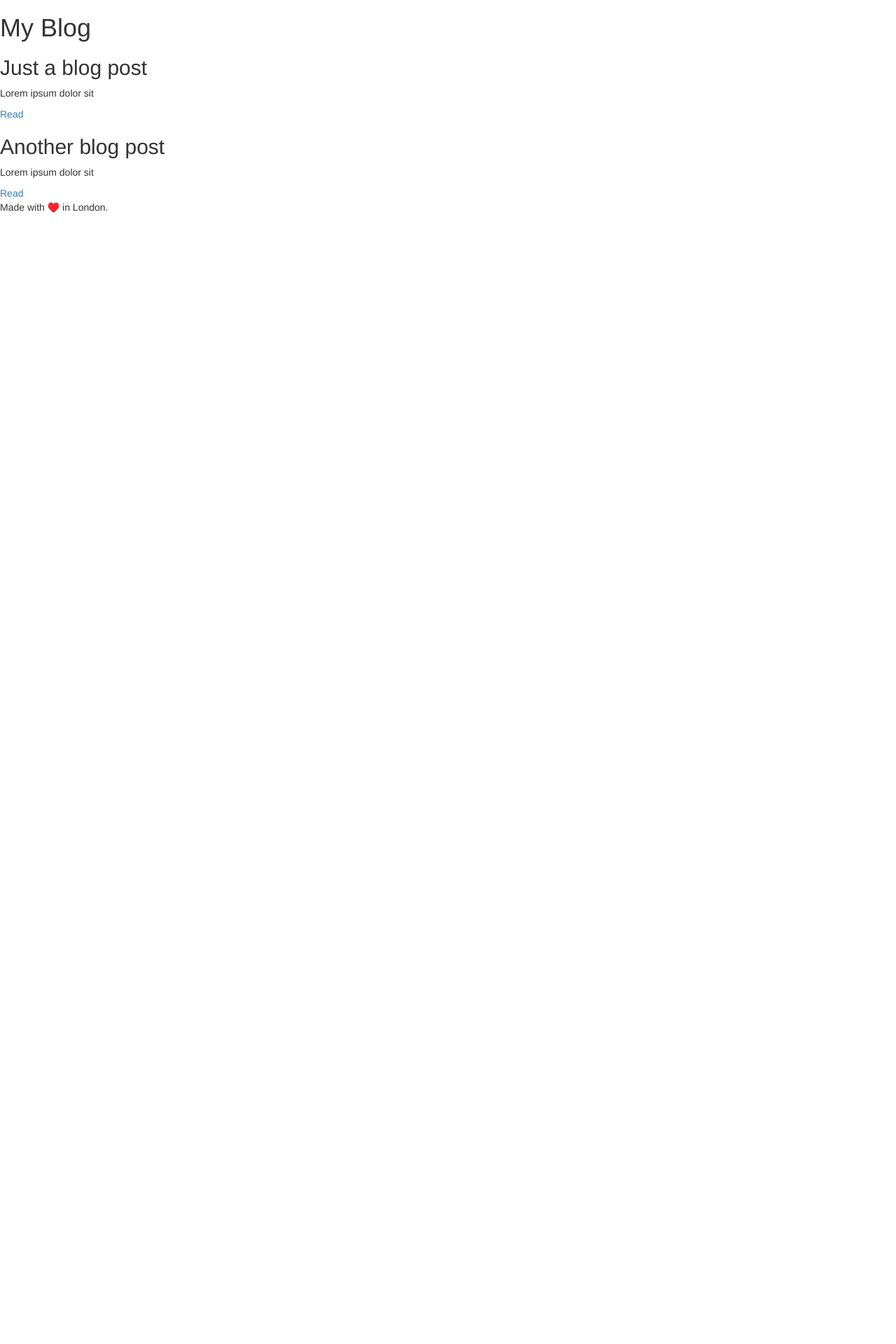
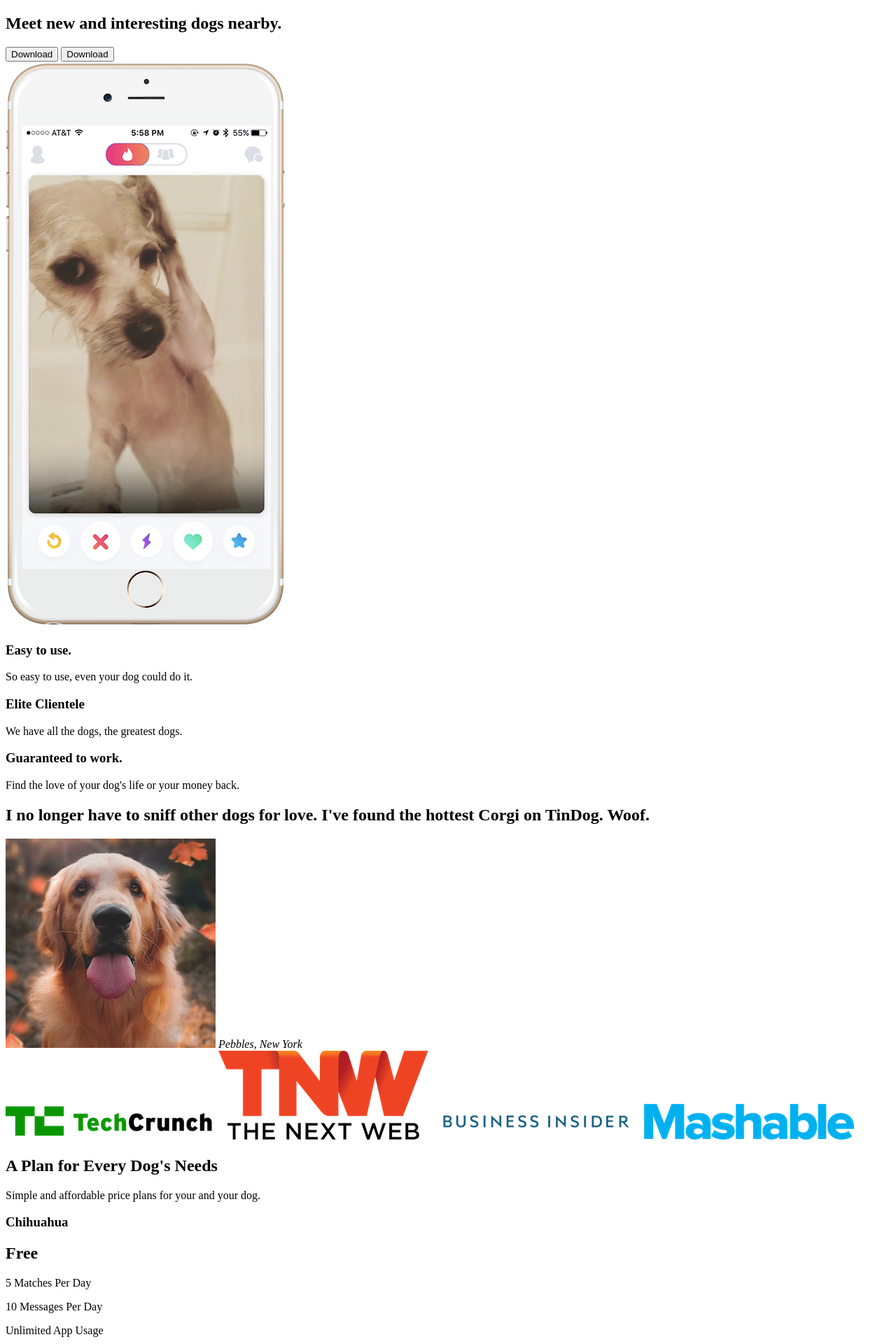
Before and after one commit to fallnomega/BootstrapLessons, a Flask app: page / in a window 1280 px wide. Shown: the top 1920 px of the page at 70% size. Before the commit the page ends 304 px from the top, so only its background shows below. Run offline with Flask 3, Linux system fonts and the light colour scheme.

Commit message:
updated index.html for tindog project

```diff
--- a/templates/index.html
+++ b/templates/index.html
@@ -1,43 +1,132 @@
 <!DOCTYPE html>
-<html lang="en">
+<html>
+
 <head>
-    <!-- Latest compiled and minified CSS -->
-<link rel="stylesheet" href="https://cdn.jsdelivr.net/npm/bootstrap@3.4.1/dist/css/bootstrap.min.css" integrity="sha384-HSMxcRTRxnN+Bdg0JdbxYKrThecOKuH5zCYotlSAcp1+c8xmyTe9GYg1l9a69psu" crossorigin="anonymous">
+  <meta charset="utf-8">
+  <title>TinDog</title>
+  <link rel="stylesheet" href="css/styles.css">
+</head>
 
-    <meta charset="UTF-8">
-    <title>Title</title>
-    <link href="https://fonts.googleapis.com/css2?family=Raleway" rel="stylesheet">
-    <link rel="stylesheet" href="../static/css/styles.css">
-</head>
 <body>
-<div class="wrapper">
-    <div class="top">
-        <div class="title"><h1>My Blog</h1></div>
-    </div>
-    <div class="content">
-        <div class="card">
-            <h2>Just a blog post</h2>
-            <p class="text">Lorem ipsum dolor sit </p>
-            <a href="#">Read</a>
-        </div>
-    </div>
-    <div class="content">
-        <div class="card">
-            <h2>Another blog post</h2>
-            <p class="text">Lorem ipsum dolor sit </p>
-            <a href="#">Read</a>
-        </div>
-    </div>
-</div>
-</body>
-<footer>
-    <p>Made with ♥️ in London.</p>
-</footer>
-</html>
+
+  <section id="title">
+
+    <!-- Nav Bar -->
 
 
-<!-- Optional theme -->
-<!--<link rel="stylesheet" href="https://cdn.jsdelivr.net/npm/bootstrap@3.4.1/dist/css/bootstrap-theme.min.css" integrity="sha384-6pzBo3FDv/PJ8r2KRkGHifhEocL+1X2rVCTTkUfGk7/0pbek5mMa1upzvWbrUbOZ" crossorigin="anonymous">-->
 
-<!-- Latest compiled and minified JavaScript -->
-<script src="https://cdn.jsdelivr.net/npm/bootstrap@3.4.1/dist/js/bootstrap.min.js" integrity="sha384-aJ21OjlMXNL5UyIl/XNwTMqvzeRMZH2w8c5cRVpzpU8Y5bApTppSuUkhZXN0VxHd" crossorigin="anonymous"></script>
+
+    <!-- Title -->
+
+    <div>
+      <h1>Meet new and interesting dogs nearby.</h1>
+      <button type="button">Download</button>
+      <button type="button">Download</button>
+    </div>
+    <div>
+      <img src="images/iphone6.png" alt="iphone-mockup">
+    </div>
+
+  </section>
+
+
+  <!-- Features -->
+
+  <section id="features">
+
+    <h3>Easy to use.</h3>
+    <p>So easy to use, even your dog could do it.</p>
+
+    <h3>Elite Clientele</h3>
+    <p>We have all the dogs, the greatest dogs.</p>
+
+    <h3>Guaranteed to work.</h3>
+    <p>Find the love of your dog's life or your money back.</p>
+
+  </section>
+
+
+  <!-- Testimonials -->
+
+  <section id="testimonials">
+
+    <h2>I no longer have to sniff other dogs for love. I've found the hottest Corgi on TinDog. Woof.</h2>
+    <img src="images/dog-img.jpg" alt="dog-profile">
+    <em>Pebbles, New York</em>
+
+    <!-- <h2 class="testimonial-text">My dog used to be so lonely, but with TinDog's help, they've found the love of their life. I think.</h2>
+    <img class="testimonial-image" src="images/lady-img.jpg" alt="lady-profile">
+    <em>Beverly, Illinois</em> -->
+
+  </section>
+
+
+  <!-- Press -->
+
+  <section id="press">
+    <img src="images/techcrunch.png" alt="tc-logo">
+    <img src="images/tnw.png" alt="tnw-logo">
+    <img src="images/bizinsider.png" alt="biz-insider-logo">
+    <img src="images/mashable.png" alt="mashable-logo">
+
+  </section>
+
+
+  <!-- Pricing -->
+
+  <section id="pricing">
+
+    <h2>A Plan for Every Dog's Needs</h2>
+    <p>Simple and affordable price plans for your and your dog.</p>
+
+
+    <h3>Chihuahua</h3>
+    <h2>Free</h2>
+    <p>5 Matches Per Day</p>
+    <p>10 Messages Per Day</p>
+    <p>Unlimited App Usage</p>
+    <button type="button">Sign Up</button>
+
+
+    <h3>Labrador</h3>
+    <h2>$49 / mo</h2>
+    <p>Unlimited Matches</p>
+    <p>Unlimited Messages</p>
+    <p>Unlimited App Usage</p>
+    <button type="button">Sign Up</button>
+
+
+    <h3>Mastiff</h3>
+    <h2>$99 / mo</h2>
+    <p>Pirority Listing</p>
+    <p>Unlimited Matches</p>
+    <p>Unlimited Messages</p>
+    <p>Unlimited App Usage</p>
+    <button type="button">Sign Up</button>
+
+  </section>
+
+
+  <!-- Call to Action -->
+
+  <section id="cta">
+
+    <h3>Find the True Love of Your Dog's Life Today.</h3>
+    <button type="button">Download</button>
+    <button type="button">Download</button>
+
+  </section>
+
+
+  <!-- Footer -->
+
+  <footer id="footer">
+
+    <p>© Copyright 2018 TinDog</p>
+
+  </footer>
+
+
+</body>
+
+</html>
```
